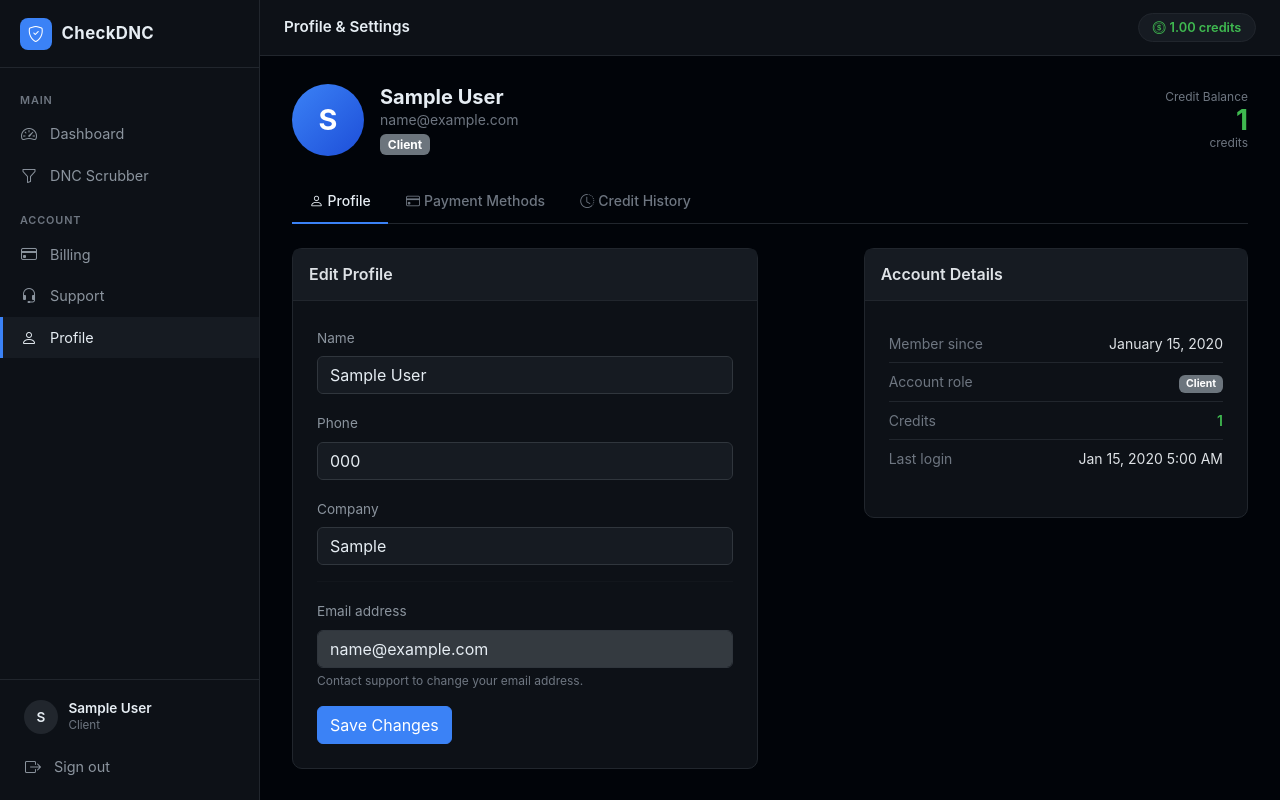
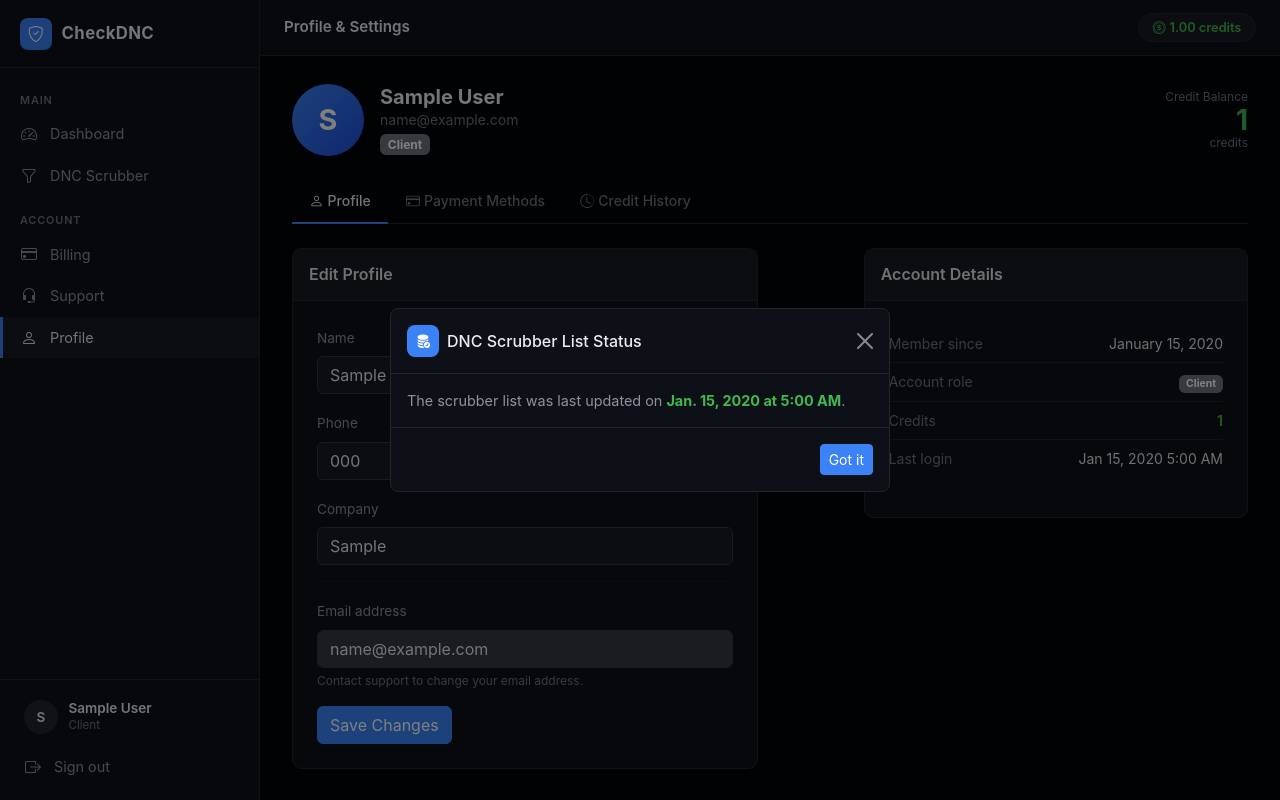
Before and after one commit to TAWHID1248/quest-dnc-checker, a Django app: page /accounts/profile/ in a window 1280 px wide. Run offline with Django 4.2, Linux system fonts and the light colour scheme; a user stored in the database is signed in; tables that the repository leaves empty hold one stand-in row (values such as "Sample post"); parts of the project's set-up code (start-up, migrations or seed data) failed here and were passed over.

Commit message:
Update pricing tiers and add DNC list last-updated popup
- Pricing: Starter $10/100K, Professional $20/250K, Enterprise $50/1M
- Add context processor to expose DNC last_updated to all templates
- Show a one-per-session modal on login with the scrubber list update date

Co-Authored-By: Claude Sonnet 4.6 <noreply@anthropic.com>

```diff
--- /dev/null
+++ b/quest_dnc/context_processors.py
@@ -0,0 +1,14 @@
+from dnc_master.models import DncMasterList
+
+
+def dnc_last_updated(request):
+    if not request.user.is_authenticated:
+        return {}
+    last = (
+        DncMasterList.objects
+        .exclude(last_updated__isnull=True)
+        .order_by('-last_updated')
+        .values_list('last_updated', flat=True)
+        .first()
+    )
+    return {'dnc_last_updated': last}
--- a/quest_dnc/settings.py
+++ b/quest_dnc/settings.py
@@ -60,6 +60,7 @@ TEMPLATES = [
                 'django.template.context_processors.request',
                 'django.contrib.auth.context_processors.auth',
                 'django.contrib.messages.context_processors.messages',
+                'quest_dnc.context_processors.dnc_last_updated',
             ],
         },
     },
--- a/templates/base.html
+++ b/templates/base.html
@@ -461,10 +461,49 @@
 
 </div><!-- /#main-content -->
 
+{% if dnc_last_updated %}
+<!-- DNC last-updated notice modal -->
+<div class="modal fade" id="dncUpdatedModal" tabindex="-1" aria-labelledby="dncUpdatedModalLabel" aria-hidden="true">
+  <div class="modal-dialog modal-dialog-centered">
+    <div class="modal-content" style="background:#0d1117;border:1px solid #21262d;">
+      <div class="modal-header" style="border-bottom:1px solid #21262d;">
+        <h6 class="modal-title d-flex align-items-center gap-2" id="dncUpdatedModalLabel" style="color:#e6edf3;">
+          <span style="width:32px;height:32px;background:#3b82f6;border-radius:8px;display:flex;align-items:center;justify-content:center;flex-shrink:0;">
+            <i class="bi bi-database-fill-check text-white" style="font-size:.9rem;"></i>
+          </span>
+          DNC Scrubber List Status
+        </h6>
+        <button type="button" class="btn-close btn-close-white" data-bs-dismiss="modal" aria-label="Close"></button>
+      </div>
+      <div class="modal-body" style="color:#8b949e;font-size:.9rem;">
+        <p class="mb-0">
+          The scrubber list was last updated on
+          <strong style="color:#3fb950;">{{ dnc_last_updated|date:"N j, Y \a\t g:i A" }}</strong>.
+        </p>
+      </div>
+      <div class="modal-footer" style="border-top:1px solid #21262d;">
+        <button type="button" class="btn btn-primary btn-sm" data-bs-dismiss="modal">Got it</button>
+      </div>
+    </div>
+  </div>
+</div>
+{% endif %}
+
 <!-- Bootstrap 5 JS -->
 <script src="https://cdn.jsdelivr.net/npm/bootstrap@5.3.3/dist/js/bootstrap.bundle.min.js"></script>
 
 <script>
+  {% if dnc_last_updated %}
+  (function () {
+    var key = 'dncNoticeSeen_{{ dnc_last_updated|date:"YmdHi" }}';
+    if (!sessionStorage.getItem(key)) {
+      sessionStorage.setItem(key, '1');
+      var modal = new bootstrap.Modal(document.getElementById('dncUpdatedModal'));
+      modal.show();
+    }
+  })();
+  {% endif %}
+
   function toggleSidebar() {
     const sidebar = document.getElementById('sidebar');
     const overlay = document.getElementById('sidebarOverlay');
```
Also changed, not shown: CLAUDE.md (+1 -1 lines), billing/views.py (+8 -8 lines).
